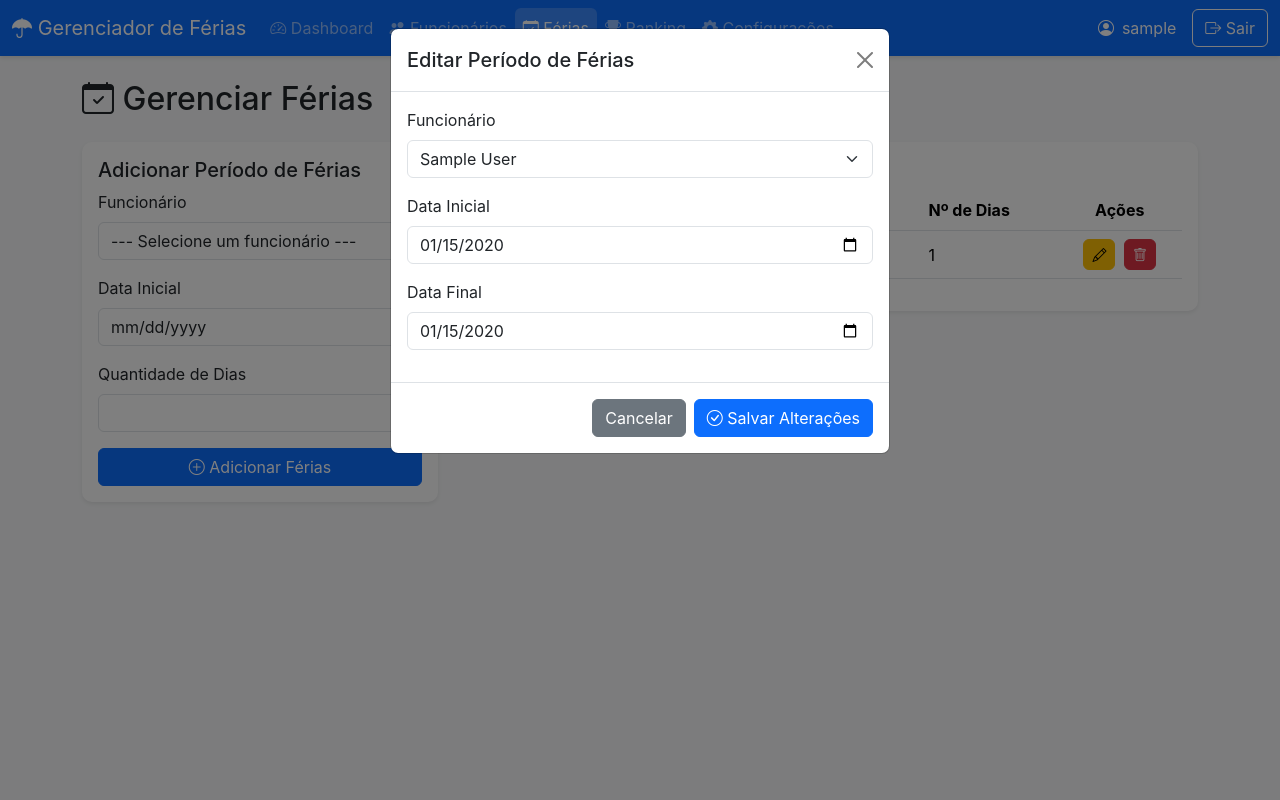
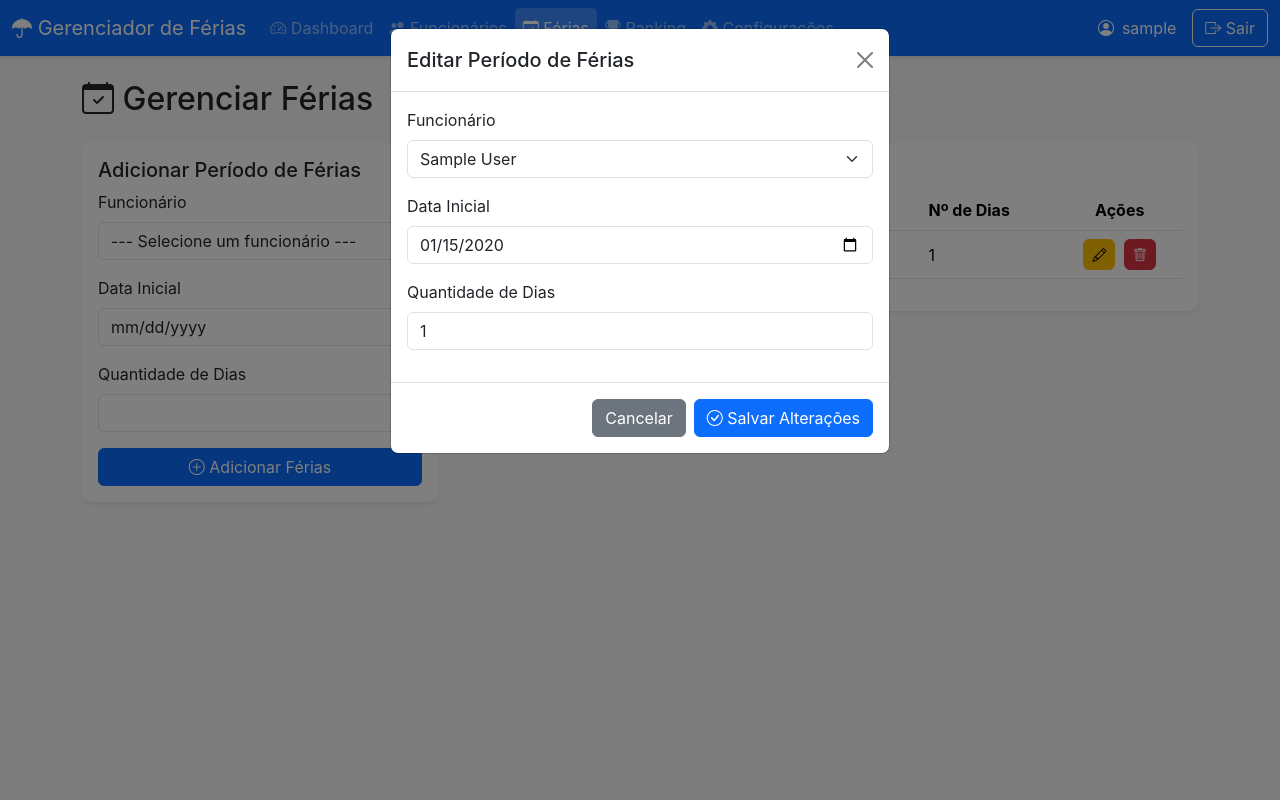
Before and after one commit to Corolario/ferias, a Flask app: page /ferias in a window 1280 px wide, after a click that opens the changed part. Run offline with Flask 3, Linux system fonts and the light colour scheme; the visitor is signed in with stand-in values (Sample User, id 1); tables that the repository leaves empty hold one stand-in row (values such as "Sample post"); some libraries are stand-ins or nearby versions.

Commit message:
Alterar modal de edição para usar número de dias ao invés de data final
- Substituir campo "Data Final" por "Quantidade de Dias" no modal
- Atualizar JavaScript para preencher número de dias
- Modificar rota de atualização para calcular data final a partir dos dias
- Passar data-num-days ao invés de data-end-date no botão de editar
- Consistência com formulário de adicionar férias

```diff
--- a/app.py
+++ b/app.py
@@ -306,10 +306,10 @@ def delete_ferias(vacation_id):
 def update_ferias(vacation_id):
     employee_id = request.form.get('employee_id')
     start_date = request.form.get('start_date')
-    end_date = request.form.get('end_date')
+    days = request.form.get('days')
 
     # Validações
-    if not employee_id or not start_date or not end_date:
+    if not employee_id or not start_date or not days:
         flash('Todos os campos são obrigatórios', 'danger')
         return redirect(url_for('ferias'))
 
@@ -317,20 +317,26 @@ def update_ferias(vacation_id):
         flash('ID inválido', 'danger')
         return redirect(url_for('ferias'))
 
-    # Converter datas
+    # Converter data e calcular data final
     try:
         start_obj = datetime.strptime(start_date, '%Y-%m-%d').date()
-        end_obj = datetime.strptime(end_date, '%Y-%m-%d').date()
+        days_int = int(days)
 
-        # Validar que data inicial é antes da final
-        if start_obj > end_obj:
-            flash('Data inicial deve ser anterior à data final', 'danger')
-        elif models.update_vacation(vacation_id, employee_id, start_obj, end_obj):
-            flash('Período de férias atualizado com sucesso!', 'success')
+        # Validações
+        if days_int < 1:
+            flash('Quantidade de dias deve ser pelo menos 1', 'danger')
+        elif days_int > 365:
+            flash('Período de férias não pode ser maior que 365 dias', 'danger')
         else:
-            flash('Erro ao atualizar período de férias', 'danger')
+            # Calcular data final (se são 5 dias, vai do dia 1 ao dia 5)
+            end_obj = start_obj + timedelta(days=days_int - 1)
+
+            if models.update_vacation(vacation_id, employee_id, start_obj, end_obj):
+                flash('Período de férias atualizado com sucesso!', 'success')
+            else:
+                flash('Erro ao atualizar período de férias', 'danger')
     except ValueError:
-        flash('Formato de data inválido', 'danger')
+        flash('Formato de data ou quantidade de dias inválido', 'danger')
 
     return redirect(url_for('ferias'))
 
--- a/templates/ferias.html
+++ b/templates/ferias.html
@@ -84,7 +84,7 @@
                                                     data-employee-id="{{ vac.employee_id }}"
                                                     data-employee-name="{{ vac.name }}"
                                                     data-start-date="{{ vac.start_date_obj.strftime('%Y-%m-%d') }}"
-                                                    data-end-date="{{ vac.end_date_obj.strftime('%Y-%m-%d') }}">
+                                                    data-num-days="{{ vac.num_days }}">
                                                 <i class="bi bi-pencil"></i>
                                             </button>
                                             <form method="POST" action="{{ url_for('delete_ferias', vacation_id=vac.id) }}"
@@ -138,9 +138,9 @@
                         </div>
 
                         <div class="mb-3">
-                            <label for="edit_end_date" class="form-label">Data Final</label>
-                            <input type="date" class="form-control" id="edit_end_date"
-                                   name="end_date" required>
+                            <label for="edit_days" class="form-label">Quantidade de Dias</label>
+                            <input type="number" class="form-control" id="edit_days"
+                                   name="days" min="1" max="365" required>
                         </div>
                     </div>
                     <div class="modal-footer">
@@ -166,7 +166,7 @@
                 const vacationId = button.getAttribute('data-vacation-id');
                 const employeeId = button.getAttribute('data-employee-id');
                 const startDate = button.getAttribute('data-start-date');
-                const endDate = button.getAttribute('data-end-date');
+                const numDays = button.getAttribute('data-num-days');
 
                 // Atualizar o action do formulário
                 const form = document.getElementById('editForm');
@@ -175,7 +175,7 @@
                 // Preencher os campos do formulário
                 document.getElementById('edit_employee_id').value = employeeId;
                 document.getElementById('edit_start_date').value = startDate;
-                document.getElementById('edit_end_date').value = endDate;
+                document.getElementById('edit_days').value = numDays;
             });
         });
     </script>
```
